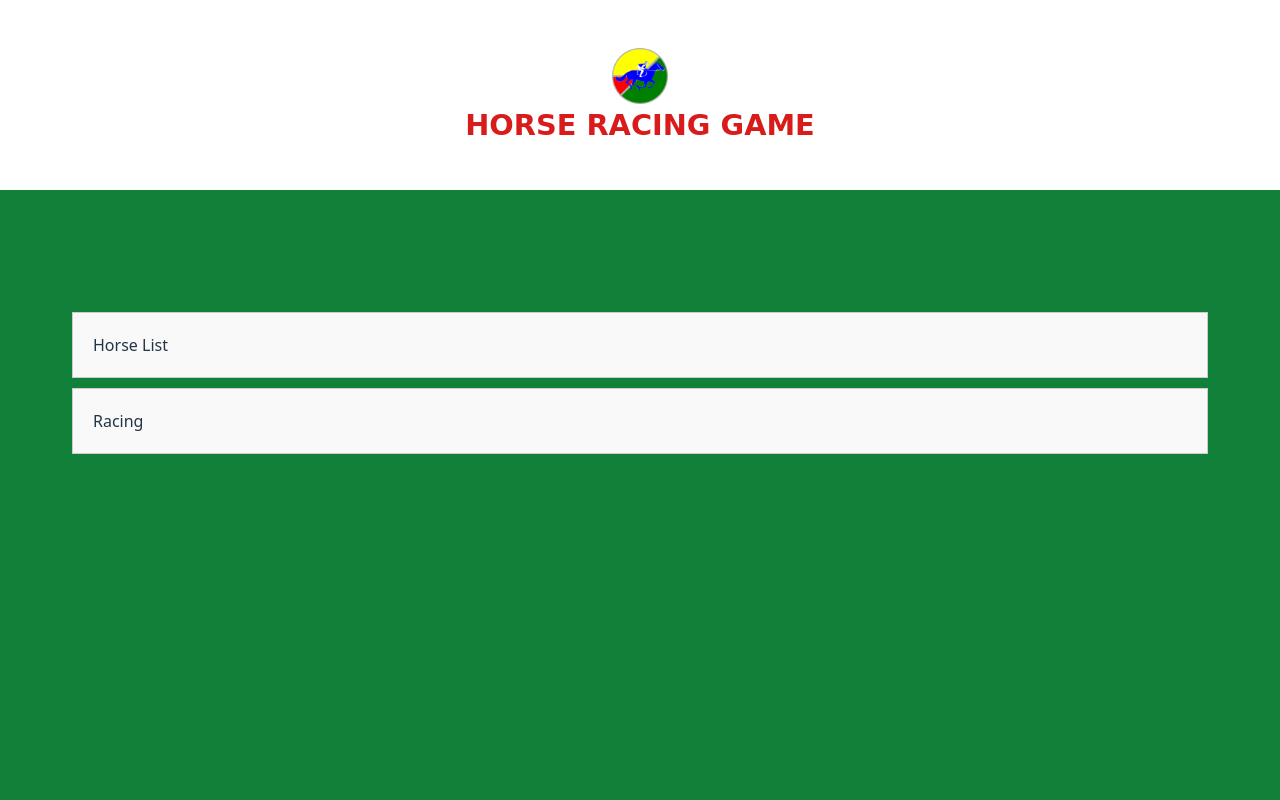
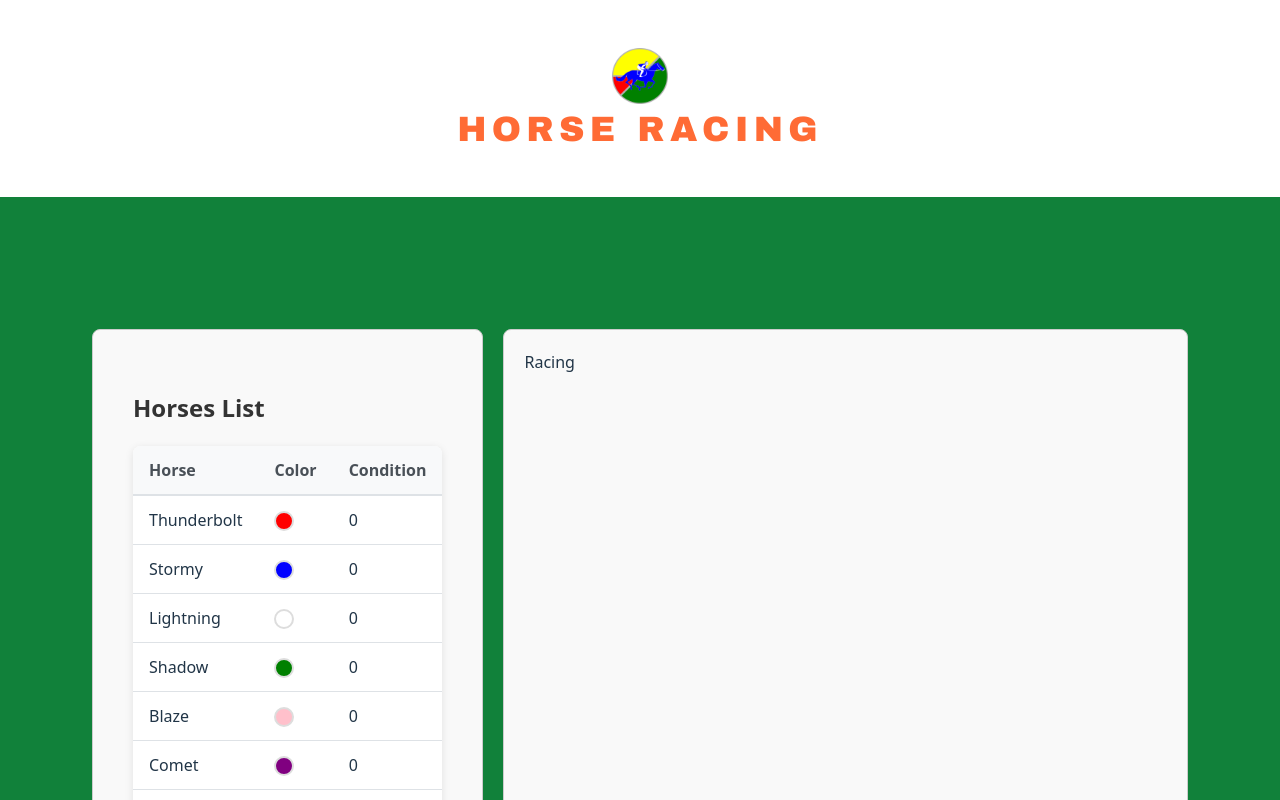
Before and after one commit to zeynepdndr/HorseRacingGame, a Vue app: page / in a window 1280 px wide. Shown: the top 800 px of the page. Built offline with nearby package versions, Linux system fonts and the light colour scheme.

Commit message:
Update horse list mock data by setting all conditions to 0

```diff
--- a/src/components/Main.vue
+++ b/src/components/Main.vue
@@ -1,25 +1,51 @@
 <template>
-  <div class="horse-list-section">
-    Horse List
+  <div class="main-container">
+    <div class="horse-list-section">
+      <HoursesList></HoursesList>
+    </div>
+
+    <div class="race-track-section">
+      Racing
+    </div>
   </div>
-
-  <div class="race-track-section">
-    Racing
-  </div>
-
 </template>
 
 <script setup lang="ts">
-
+import HoursesList from './horses/HoursesList.vue';
 
 </script>
 
 <style scoped>
-.horse-list-section,
+.main-container {
+  display: grid;
+  grid-template-columns: 1fr 2fr; /* Horse list takes 1/3, race track takes 2/3 */
+  gap: 20px;
+  padding: 20px;
+  max-width: 1200px;
+  margin: 0 auto;
+}
+
+.horse-list-section {
+  border: 1px solid #ccc;
+  padding: 20px;
+  background-color: #f9f9f9;
+  border-radius: 8px;
+  justify-self: start; /* Align to left */
+}
+
 .race-track-section {
   border: 1px solid #ccc;
   padding: 20px;
-  margin: 10px 0;
   background-color: #f9f9f9;
+  border-radius: 8px;
+}
+
+/* Responsive design for smaller screens */
+@media (max-width: 768px) {
+  .main-container {
+    grid-template-columns: 1fr; /* Stack vertically on mobile */
+    gap: 15px;
+    padding: 15px;
+  }
 }
 </style>
--- a/src/components/horses/HoursesList.vue
+++ b/src/components/horses/HoursesList.vue
@@ -0,0 +1,137 @@
+<template>
+  <div class="horses-list">
+    <h2>Horses List</h2>
+    <div class="table-container">
+      <table class="horses-table">
+        <thead>
+          <tr>
+            <th>Horse</th>
+            <th>Color</th>
+            <th>Condition</th>
+          </tr>
+        </thead>
+        <tbody>
+          <tr v-for="horse in horses" :key="horse.id" class="horse-row">
+            <td>{{ horse.name }}</td>
+            <td>
+              <span
+                v-if="horse.color"
+                class="color-indicator"
+                :style="{ backgroundColor: horse.color }"
+              ></span>
+              <span v-else class="no-color">No Color</span>
+            </td>
+            <td>{{ horse.condition }}</td>
+
+          </tr>
+        </tbody>
+      </table>
+    </div>
+  </div>
+</template>
+
+<script>
+import horsesData from '../../mock/horses.json'
+
+export default {
+  name: 'HoursesList',
+  data() {
+    return {
+      horses: horsesData
+    }
+  },
+  methods: {
+  }
+}
+</script>
+
+<style scoped>
+.horses-list {
+  padding: 20px;
+  max-width: 600px; /* Reduced from 1000px */
+  margin: 0; /* Changed from 0 auto to align left */
+}
+
+.horses-list h2 {
+  color: #333;
+  margin-bottom: 20px;
+  text-align: left; /* Changed from center to left */
+}
+
+.table-container {
+  overflow-x: auto;
+  border-radius: 8px;
+  box-shadow: 0 2px 8px rgba(0, 0, 0, 0.1);
+}
+
+.horses-table {
+  width: 100%;
+  border-collapse: collapse;
+  background: white;
+}
+
+.horses-table th {
+  background: #f8f9fa;
+  color: #495057;
+  font-weight: 600;
+  padding: 12px 16px;
+  text-align: left;
+  border-bottom: 2px solid #dee2e6;
+}
+
+.horses-table td {
+  padding: 12px 16px;
+  border-bottom: 1px solid #dee2e6;
+  vertical-align: middle;
+}
+
+.horse-row:hover {
+  background-color: #f8f9fa;
+}
+
+.color-indicator {
+  display: inline-block;
+  width: 20px;
+  height: 20px;
+  border-radius: 50%;
+  border: 2px solid #ddd;
+  margin-right: 8px;
+  vertical-align: middle;
+}
+
+.no-color {
+  color: #6c757d;
+  font-style: italic;
+}
+
+.btn-primary {
+  background: #007bff;
+  color: white;
+  border: none;
+  padding: 6px 12px;
+  border-radius: 4px;
+  cursor: pointer;
+  font-size: 14px;
+  transition: background-color 0.2s;
+}
+
+.btn-primary:hover {
+  background: #0056b3;
+}
+
+.btn-primary:active {
+  background: #004085;
+}
+
+@media (max-width: 768px) {
+  .horses-list {
+    padding: 10px;
+  }
+
+  .horses-table th,
+  .horses-table td {
+    padding: 8px 12px;
+    font-size: 14px;
+  }
+}
+</style>
--- a/src/components/layout/TheHeader.vue
+++ b/src/components/layout/TheHeader.vue
@@ -1,7 +1,7 @@
 <template>
   <header>
     <img :src="logo" alt="Horse racing logo" />
-    <h1>Horse Racing Game</h1>
+    <h1>Horse Racing</h1>
   </header>
 </template>
 
@@ -17,12 +17,14 @@ header {
 }
 
 header h1 {
-  color: #d81c1c;
+  color: #ff6b35;
   margin: 0;
-  font-size: 1.8rem;
-  font-weight: 800;
-  font-family: 'Comic Sans MS', cursive, sans-serif;
+  font-size: 2.2rem;
+  font-weight: 900;
+  font-family: 'Arial Black', 'Helvetica', sans-serif;
   text-transform: uppercase;
+  letter-spacing: 0.15em;
+  background-size: 200% 200%;
 }
 
 header img {
--- a/src/mock/horses.json
+++ b/src/mock/horses.json
@@ -1,9 +1,22 @@
 [
-    { "id": 1, "name": "Thunderbolt", "color": "red" },
-    { "id": 2, "name": "Stormy", "color": "blue" },
-    { "id": 3, "name": "Lightning", "color": null },
-    { "id": 4, "name": "Shadow", "color": "green" },
-    { "id": 5, "name": "Blaze", "color": null },
-    { "id": 20, "name": "Comet", "color": null }
-
+    { "id": 1, "name": "Thunderbolt", "color": "red", "condition": 0 },
+    { "id": 2, "name": "Stormy", "color": "blue", "condition": 0 },
+    { "id": 3, "name": "Lightning", "color": "white", "condition": 0 },
+    { "id": 4, "name": "Shadow", "color": "green", "condition": 0 },
+    { "id": 5, "name": "Blaze", "color": "pink", "condition": 0 },
+    { "id": 6, "name": "Comet", "color": "purple", "condition": 0 },
+    { "id": 7, "name": "Phoenix", "color": "orange", "condition": 0 },
+    { "id": 8, "name": "Midnight", "color": "black", "condition": 0 },
+    { "id": 9, "name": "Sunrise", "color": "yellow", "condition": 0 },
+    { "id": 10, "name": "Whirlwind", "color": "lime", "condition": 0 },
+    { "id": 11, "name": "Starlight", "color": "silver", "condition": 0 },
+    { "id": 12, "name": "Firestorm", "color": "crimson", "condition": 0 },
+    { "id": 13, "name": "Ocean Wave", "color": "navy", "condition": 0 },
+    { "id": 14, "name": "Golden Arrow", "color": "gold", "condition": 0 },
+    { "id": 15, "name": "Silver Bullet", "color": "gray", "condition": 0 },
+    { "id": 16, "name": "Wild Spirit", "color": "magenta", "condition": 0 },
+    { "id": 17, "name": "Royal Crown", "color": "violet", "condition": 0 },
+    { "id": 18, "name": "Desert Wind", "color": "brown", "condition": 0 },
+    { "id": 19, "name": "Mountain Peak", "color": "teal", "condition": 0 },
+    { "id": 20, "name": "Sky Runner", "color": "cyan", "condition": 0 }
 ]
```
